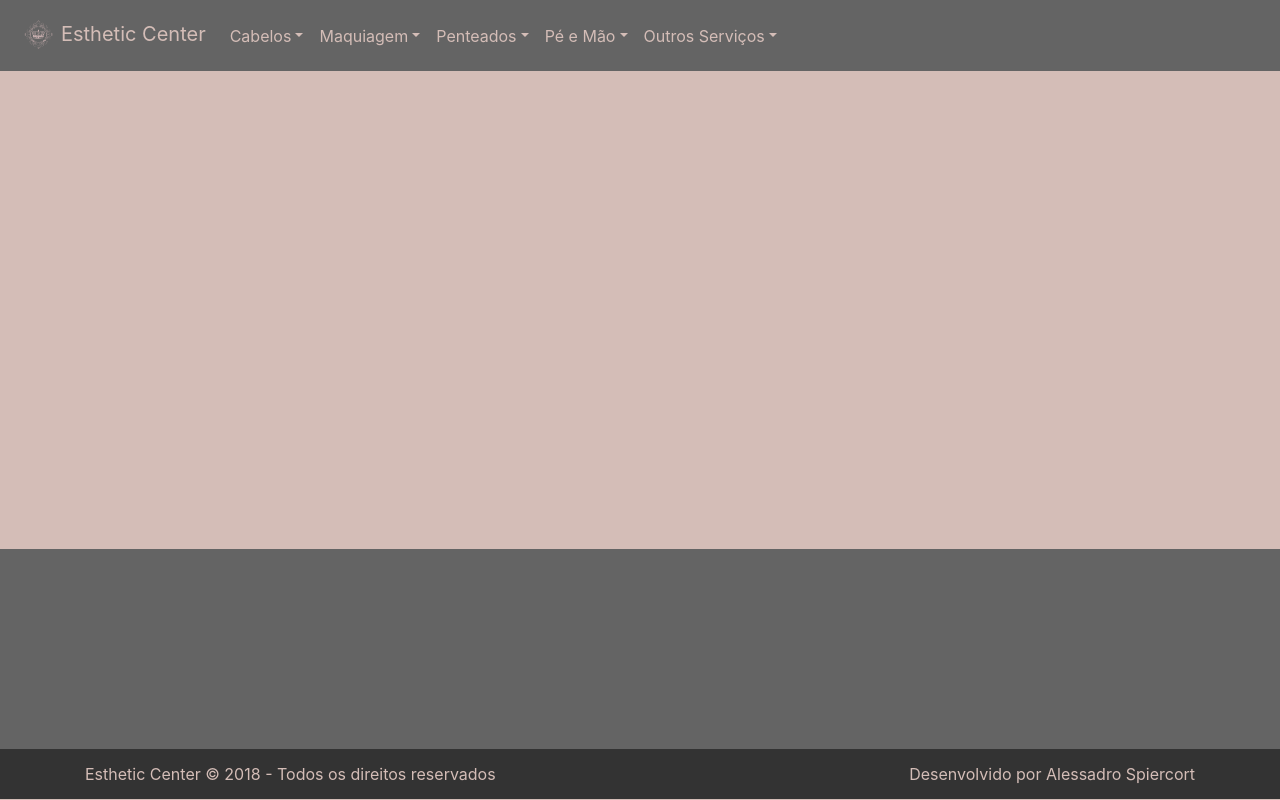
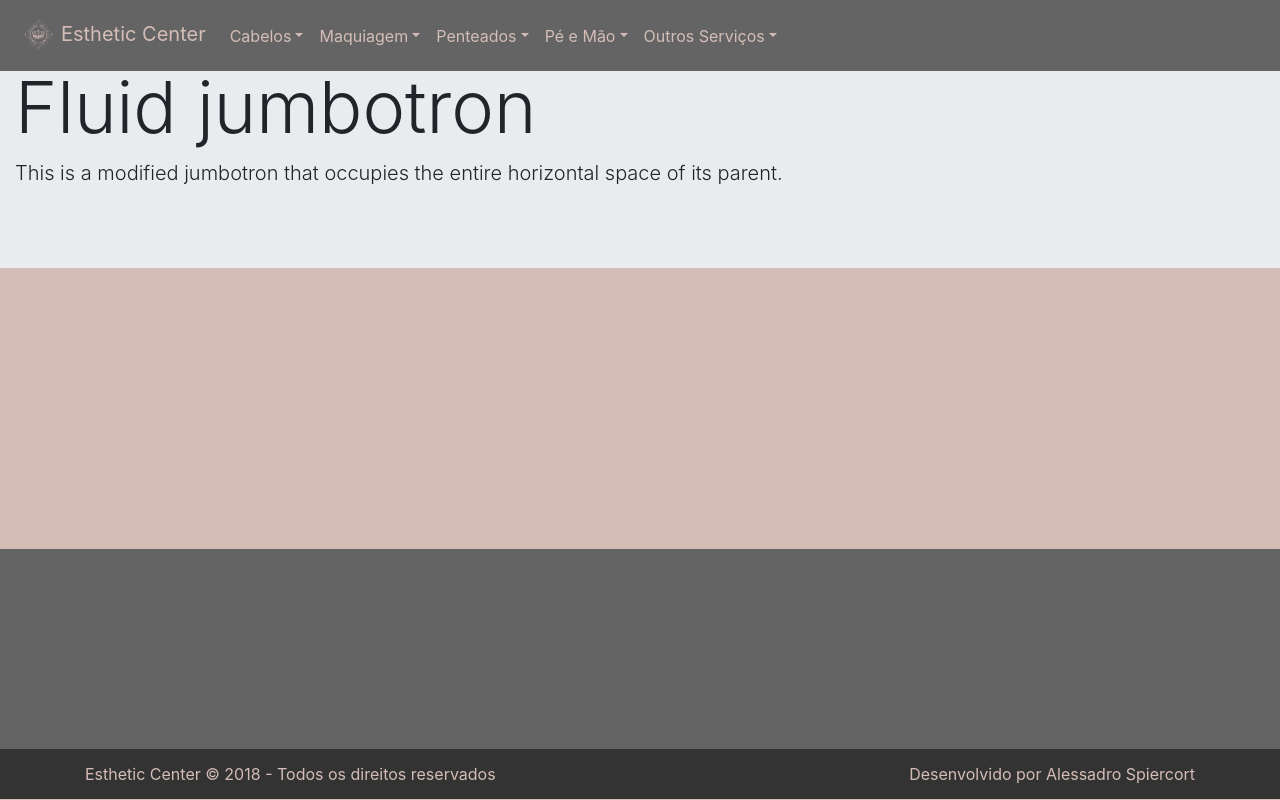
Before and after one commit to qwertyFFF/siteestheticcenter, a React (Create React App) app in the folder site/: page / in a window 1280 px wide. Built offline with nearby package versions, Linux system fonts and the light colour scheme.

Commit message:
alteração do nome da pasta

```diff
--- a/site/public/index.html
+++ b/site/public/index.html
@@ -26,6 +26,7 @@
             You need to enable JavaScript to run this app.
         </noscript>
         <div id="root"></div>
+        <div id="apres"></div>
         <!--
         This HTML file is a template.
         If you open it directly in the browser, you will see an empty page.
--- /dev/null
+++ b/site/src/componentes_home/home_apresentacao.jsx
@@ -0,0 +1,19 @@
+import React, {Component} from 'react';
+import 'bootstrap/dist/css/bootstrap.min.css';
+import './home.css';
+import {Jumbotron, Container} from 'reactstrap';
+
+export default class Apresentacao extends Component {
+    render() {
+        return(
+            <div>
+                <Jumbotron fluid>
+                    <Container fluid>
+                        <h1 className="display-3">Fluid jumbotron</h1>
+                        <p className="lead">This is a modified jumbotron that occupies the entire horizontal space of its parent.</p>
+                    </Container>
+                </Jumbotron>
+            </div>
+        );
+    }
+}
--- a/site/src/componentes/home_footer.jsx
+++ b/site/src/componentes_home/home_footer.jsx
@@ -1,7 +1,6 @@
 import React, {Component} from 'react';
 import 'bootstrap/dist/css/bootstrap.min.css';
 import './home.css';
-
 
 export default class Rodape extends Component {
     render() {
--- a/site/src/componentes/home_navbar.jsx
+++ b/site/src/componentes_home/home_navbar.jsx
@@ -30,6 +30,8 @@ export default class MenuNavegacao extends Component {
           isOpen: !this.state.isOpen
         });
     }
+
+    /*FALTA INSERIR OS ÍCONES AO LADO DE CADA MENU DROPDOWN*/
 
     render() {
         return (
--- a/site/src/index.js
+++ b/site/src/index.js
@@ -1,13 +1,15 @@
 import React from 'react';
 import ReactDOM from 'react-dom';
-//import './index.css';
 import registerServiceWorker from './registerServiceWorker';
-import 'bootstrap/dist/css/bootstrap.min.css';
-import MenuNavegacao from './componentes/home_navbar';
-import Rodape from './componentes/home_footer';
+import MenuNavegacao from './componentes_home/home_navbar';
+import Rodape from './componentes_home/home_footer';
+import Apresentacao from './componentes_home/home_apresentacao';
 
 ReactDOM.render(<MenuNavegacao />, document.getElementById('root'));
 registerServiceWorker();
 
 ReactDOM.render(<Rodape />, document.getElementById('footer'));
 registerServiceWorker();
+
+ReactDOM.render(<Apresentacao />, document.getElementById('apres'));
+registerServiceWorker();
```
Also changed, not shown: site/src/componentes_home/home.css (renamed from site/src/componentes/home.css), site/src/componentes_home/logonav.png (renamed from site/src/componentes/logonav.png).
